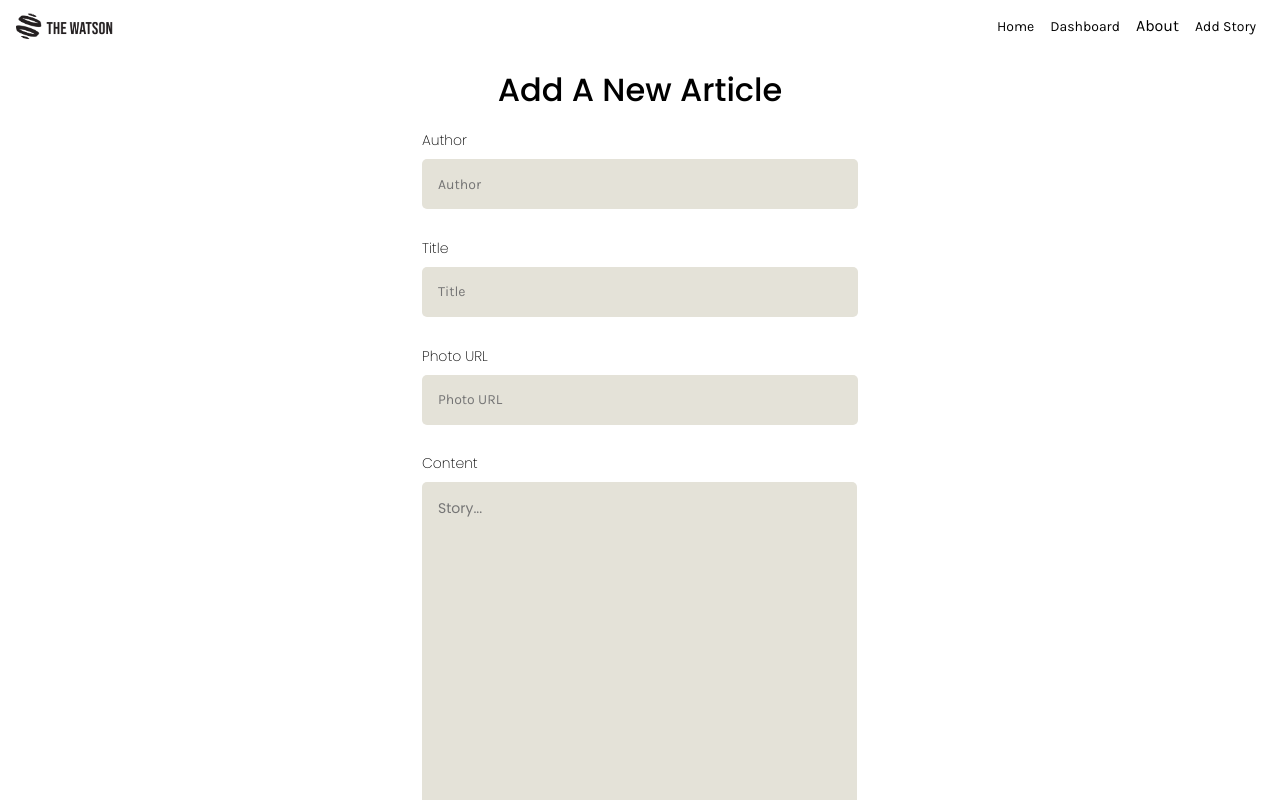
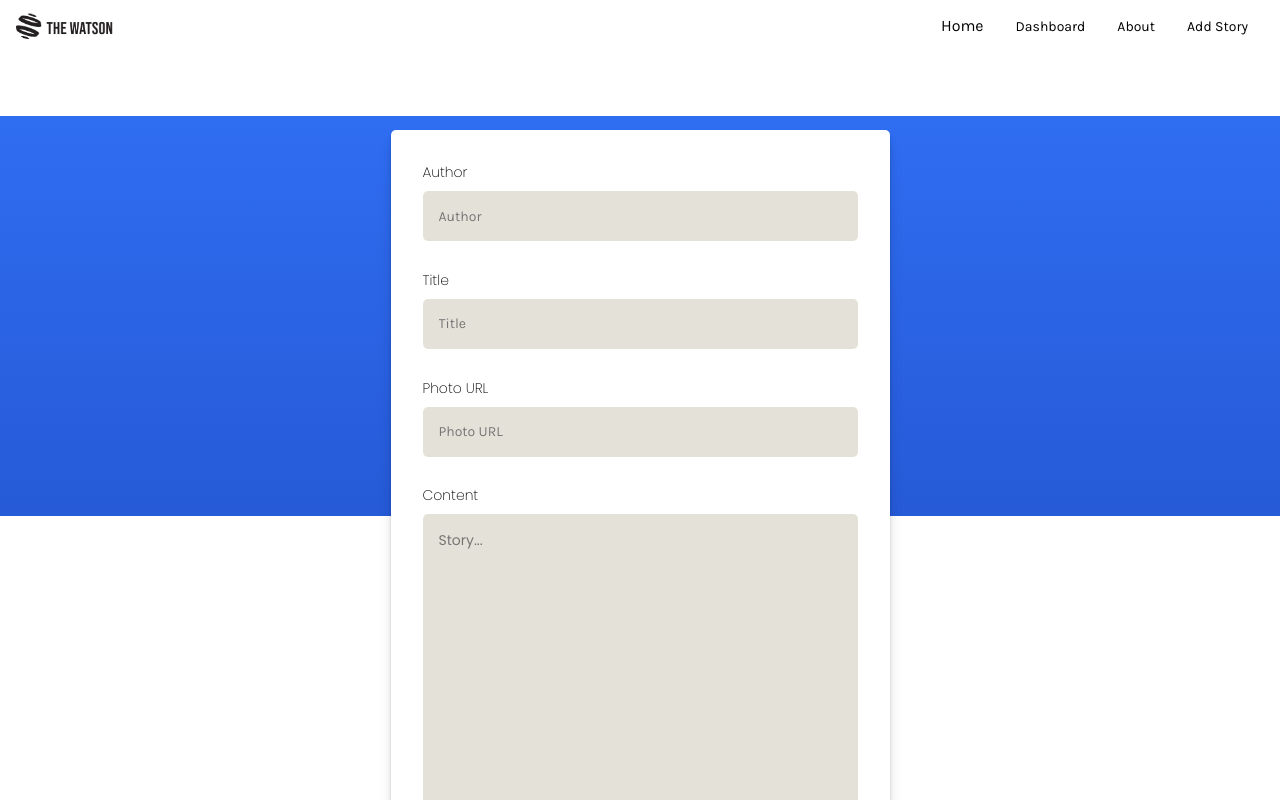
Before and after one commit to watson-project/watson-frontend, a React (Create React App) app: page /add-story in a window 1280 px wide. Shown: the top 800 px of the page. Built offline with nearby package versions, Linux system fonts and the light colour scheme.

Commit message:
playing with add story design

```diff
--- a/src/components/About/About.js
+++ b/src/components/About/About.js
@@ -23,12 +23,12 @@ function About(props) {
 					</p>
 				</div>
 				<h4>Developers:</h4>
-				<h5 className={styles.developerContainer}>
+				<div className={styles.developerContainer}>
 					<a
 						href='https://www.linkedin.com/in/landon-spell/'
 						rel='noopener noreferrer'
 						target='_blank'>
-						Landon Spells
+						Landon Spell
 					</a>
 					,{' '}
 					<a
@@ -51,7 +51,7 @@ function About(props) {
 						target='_blank'>
 						Joey Chang
 					</a>
-				</h5>
+				</div>
 			</div>
 		</>
 	);
--- a/src/components/About/About.module.css
+++ b/src/components/About/About.module.css
@@ -31,7 +31,7 @@
 }
 
 .developerContainer a:hover {
-    color: #CEEEDD26;
+    color: #ff2323;
 }
 
 .aboutContainer h4 {
--- a/src/components/AddStory/AddStory.js
+++ b/src/components/AddStory/AddStory.js
@@ -31,7 +31,9 @@ function AddStory(props) {
 
   return (
     <div className={styles.addContainer}>
+      <div className={styles.bgContainer}></div>
         <h3>Add A New Article</h3>
+      <div className={styles.textContainer}>
         <form onSubmit={handleSubmit} className={styles.form}>
           <label htmlFor='author'>Author</label>
           <input
@@ -73,6 +75,7 @@ function AddStory(props) {
           </button>
         </form>
       </div>
+    </div>
   );
 }
 
--- a/src/components/AddStory/AddStory.module.css
+++ b/src/components/AddStory/AddStory.module.css
@@ -5,12 +5,37 @@
   justify-content: center;
   align-items: center;
 }
+.bgContainer {
+  height: 50vh;
+  width: 100vw;
+  clip-path: circle(100% at 50% 0);
+  background: linear-gradient(180deg, rgba(47, 109, 241, 100%), #265ad7);
+  height: 50vh;
+  background-size: cover;
+  background-repeat: no-repeat;
+  position: absolute;
+  margin-top: -50vh;
+  z-index: -1;
+}
+.textContainer {
+  display: flex;
+  flex-direction: column;
+  justify-content: center;
+  align-items: center;
+  background-color: white;
+  box-shadow: rgba(0, 0, 0, 0.07) 0px 1px 1px, rgba(0, 0, 0, 0.07) 0px 2px 2px,
+    rgba(0, 0, 0, 0.07) 0px 4px 4px, rgba(0, 0, 0, 0.07) 0px 8px 8px,
+    rgba(0, 0, 0, 0.07) 0px 16px 16px;
+  padding-top: 2rem;
+  border-radius: 5px;
+}
 /* Add New Post */
 .addContainer h3 {
   font-family: 'Poppins', sans-serif;
   font-size: 32px;
   margin: 1rem 0;
   font-weight: 500;
+  color: white;
 }
 /* Form */
 .form {
--- a/src/components/Home/Home.js
+++ b/src/components/Home/Home.js
@@ -29,9 +29,9 @@ function Home(props) {
   if (loading && !stories.length) {
     return <h2>Loading...</h2>;
   }
-  if (!loading && !stories.length) {
-    return <h2>Something went wrong</h2>;
-  }
+  // if (!loading && !stories.length) {
+  //   return <h2>Something went wrong</h2>;
+  // }
   return (
     <div className={styles.homeContainer}>
       <div className={styles.heroContainer}>
--- a/src/components/Home/Home.module.css
+++ b/src/components/Home/Home.module.css
@@ -4,7 +4,8 @@
 .heroContainer {
   /* background-image: url(../../assets/hero-bg.jpg); */
   clip-path: circle(95% at 50% 0);
-  background: linear-gradient(180deg, #4477eb, #2050c3);
+  /* background: linear-gradient(180deg, #4477eb, #2050c3); */
+  background: linear-gradient(180deg, rgba( 47, 109, 241, 100%), #265AD7);
   height: 50vh;
   background-size: cover;
   background-repeat: no-repeat;
@@ -15,6 +16,7 @@
 }
 .heroContainer img {
   width: 150px;
+  transition: all 0.3s ease;
   /* margin-top: -4rem; */
 }
 .heroContainer .viewBtn {
@@ -48,7 +50,7 @@
 .heroContainer p {
   font-family: 'Poppins', sans-serif;
   width: 90%;
-  font-size: 14px;
+  font-size: 20px;
   font-weight: 500;
   text-align: center;
   padding: 0 2rem;
@@ -63,7 +65,7 @@
   transition: all 0.3s ease;
 }
 .heroContainer .thirdP {
-  font-size: 24px;
+  font-size: 32px;
   font-weight: 700;
   letter-spacing: 0.1rem;
   opacity: 0;
@@ -96,6 +98,9 @@
 @media (min-width: 600px) {
   .heroContainer .firstP {
     margin-top: 0;
+  }
+  .heroContainer img {
+    width: 200px;
   }
 }
 @media (min-width: 1000px) {
--- a/src/components/Navigation/Navigation.js
+++ b/src/components/Navigation/Navigation.js
@@ -3,6 +3,7 @@ import { Link } from 'react-router-dom';
 import styles from './Navigation.module.css';
 // logo
 import logo from '../../assets/logo-small.png';
+import { NavLink } from 'react-router-dom';
 
 function Navigation(props) {
   return (
@@ -12,13 +13,15 @@ function Navigation(props) {
           <img src={logo} alt='company logo' />
         </Link>
         <div className={styles.links}>
-					<Link to='/' className={styles.addLink}>
+          <Link to='/' className={styles.links}>
             Home
           </Link>
           <Link to='/stories' className={styles.addLink}>
             Dashboard
           </Link>
-          <Link to='/about'>About</Link>
+          <Link to='/about' className={styles.addLink}>
+            About
+          </Link>
           <Link to='/add-story' className={styles.addLink}>
             Add Story
           </Link>
--- a/src/components/Navigation/Navigation.module.css
+++ b/src/components/Navigation/Navigation.module.css
@@ -10,7 +10,7 @@
   background-color: #ffffff;
   height: 50px;
   width: 100%;
-  max-width: 1500px;
+  /* max-width: 1500px; */
   display: flex;
   justify-content: space-between;
   align-items: center;
@@ -44,12 +44,13 @@
   border-radius: 5px;
   background-color: transparent;
   transition: all 0.2s ease;
+  margin: 0 0.5rem;
 }
 .links a:hover {
   /* font-size: 16px; */
   text-decoration: none;
   color: black;
-  background-color: rgb(209, 209, 209);
+  background-color: rgb(230, 230, 230);
 }
 /* Page Links */
 .linkContainer .addLink {
--- a/src/components/StoryCard/StoryCard.module.css
+++ b/src/components/StoryCard/StoryCard.module.css
@@ -12,7 +12,7 @@
   box-shadow: rgba(0, 0, 0, 0.07) 0px 1px 1px, rgba(0, 0, 0, 0.07) 0px 2px 2px,
     rgba(0, 0, 0, 0.07) 0px 4px 4px, rgba(0, 0, 0, 0.07) 0px 8px 8px,
     rgba(0, 0, 0, 0.07) 0px 16px 16px;
-  background-color: white;
+  background-color: rgb(250, 250, 250);
 }
 .cardContainer:hover {
   width: 100%;
@@ -41,7 +41,7 @@
 .cardContainer p {
   font-family: 'Poppins', sans-serif;
   font-weight: bold;
-  font-weight: 700;
+  font-weight: 600;
 }
 /* Timestamp */
 .cardContainer span {
@@ -53,6 +53,7 @@
   height: 100px;
   width: 100px;
   margin-left: 1.5rem;
+  border-radius: 5px;
 }
 
 @media (min-width: 500px) {
@@ -65,6 +66,7 @@
 @media (min-width: 1000px) {
   .textContainer {
     min-width: 180px;
+    text-shadow: -2px 2px 3px rgba(70, 70, 70, 0.2);
   }
   .cardContainer {
     width: 400px;
--- a/src/components/StoryFeed/StoryFeed.js
+++ b/src/components/StoryFeed/StoryFeed.js
@@ -33,9 +33,9 @@ function StoryFeed(props) {
   if (loading && !stories.length) {
     return <h2>Loading...</h2>;
   }
-  if (!loading && !stories.length) {
-    return <h2>Something went wrong</h2>;
-  }
+  // if (!loading && !stories.length) {
+  //   return <h2>Something went wrong</h2>;
+  // }
 
   return (
     <div className={styles.feedContainer}>
--- a/src/components/StoryFeed/StoryFeed.module.css
+++ b/src/components/StoryFeed/StoryFeed.module.css
@@ -5,12 +5,12 @@
   align-items: center;
 }
 .feedContainer h4 {
-  font-family: 'Bebas Neue', cursive;
-
+  /* font-family: 'Bebas Neue', cursive; */
+  font-family: 'Karla', sans-serif;
   color: black;
   /* color: #2e6cf1; */
   font-size: 36px;
-  font-weight: 200;
+  font-weight: 300;
   margin: 1rem 0;
 }
 /* Old Vector */
@@ -35,8 +35,9 @@
   position: fixed;
   z-index: -1;
   /* background: linear-gradient(180deg, #4477eb, #2050c3); */
-  background-color: rgb(250, 240, 228);
-
+  /* background-color: rgb(250, 240, 228); */
+  background-color: rgba( 218, 215, 211, 100%);
+  /* background-image: url(../../assets/turq.jpg); */
   background-size: cover;
   background-repeat: no-repeat;
   transform: scale(1.35);
@@ -63,6 +64,6 @@
   }
   .feedContainer ul li {
     min-width: 500px;
-    margin: 0 auto;
+    margin: 1rem auto;
   }
 }
```
Also changed, not shown: src/assets/waves.jpg (added), 1 other file (tests, documents, lock files or other folders). Lines whose indentation alone changed are shown as unchanged.
